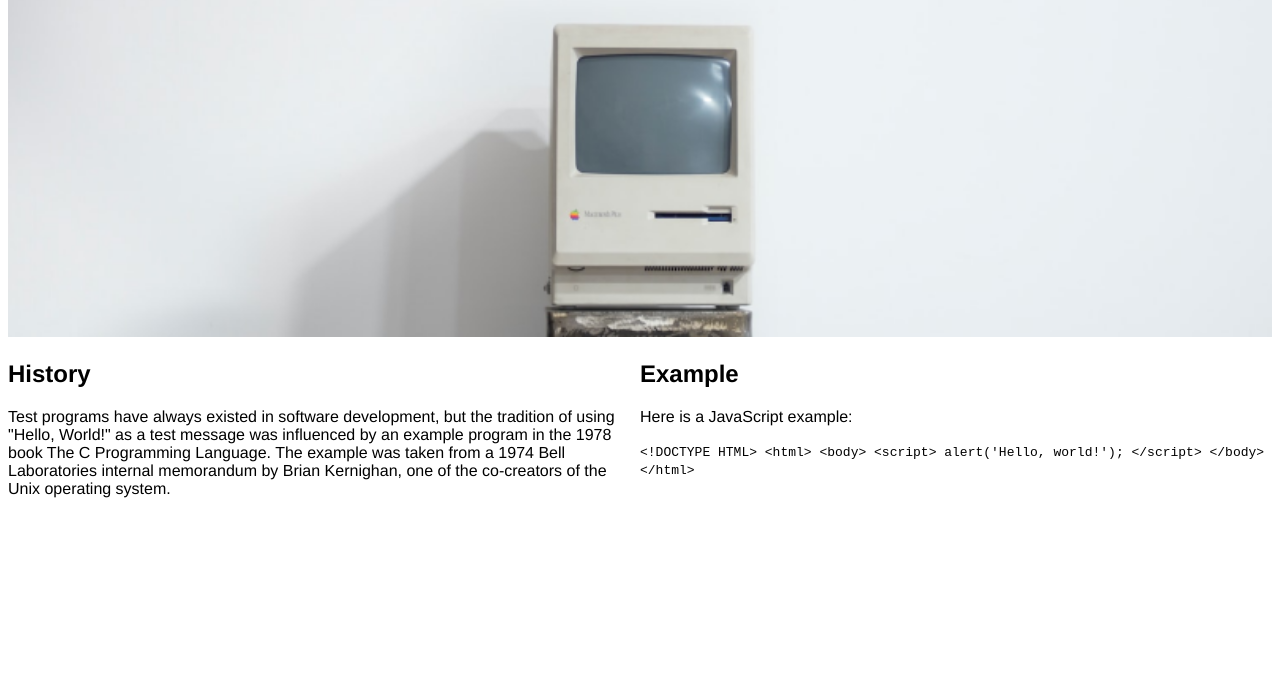
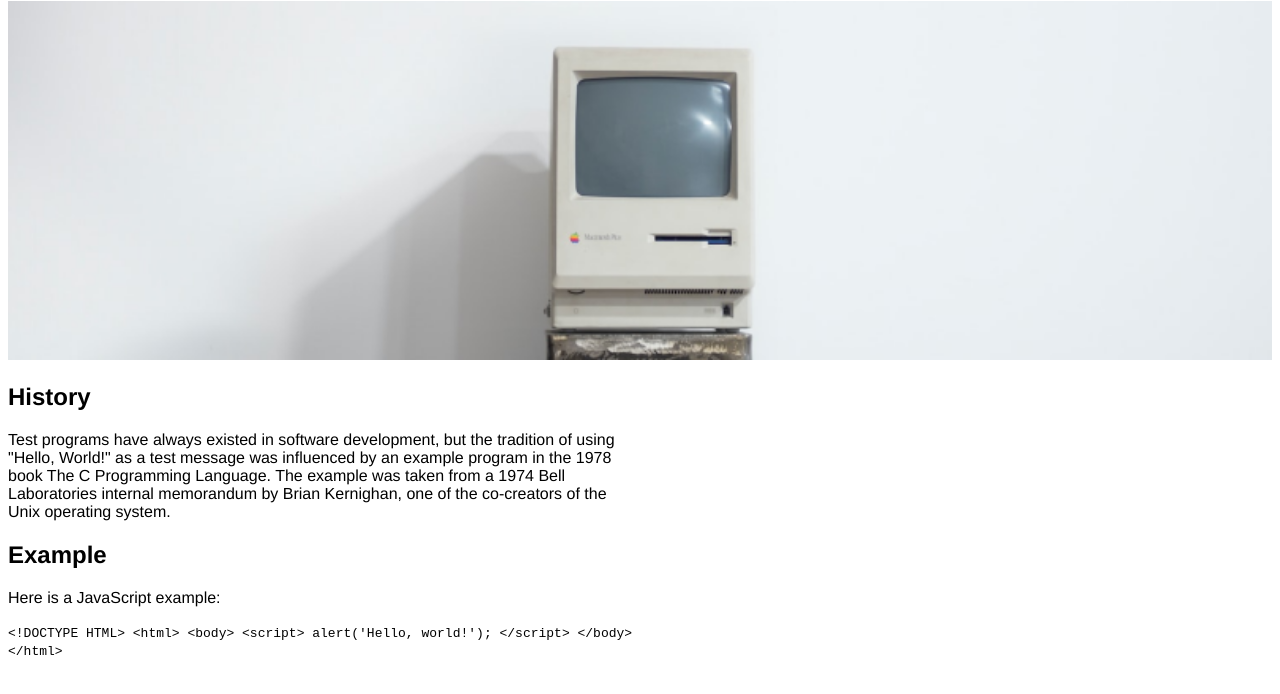
Before and after one commit to wikihut1/MI349HelloWorld, a website: page index.html in a window 1280 px wide. Shown: the part 102-796 px from the top of the page. Drawn offline with Linux system fonts and the light colour scheme.

Commit message:
added / to css path

```diff
--- a/index.html
+++ b/index.html
@@ -3,13 +3,12 @@
     <head>
         <meta charset="UTF-8">
         <meta name="viewport" content="width=device-width, initial-scale=1.0">
-    <link rel="stylesheet" href="style.css"/>
+        <link rel="stylesheet" href="/style.css"/>
     </head>
     <body>
         <h1>HelloWorld</h1>
         <img src="images/computer.png" alt="Vintage Mac">
-    <div style="display: inline-flex;">
-        <section style="width: 50%;">
+        <section>
             <h2>History</h2>
             <p>Test programs have always existed in software development, but the tradition of using "Hello, World!" as a test message was influenced by an example program in the 1978 book The C Programming Language. The example was taken from a 1974 Bell Laboratories internal memorandum by Brian Kernighan, one of the co-creators of the Unix operating system.</p>
         </section>
@@ -27,7 +26,6 @@
                 &lt;/html&gt;
             </code>
         </section>
-    </div>
         <!-- <script src="index.js"></script> -->
     </body>
 </html>
--- a/style.css
+++ b/style.css
@@ -1,10 +1,13 @@
 body {
     background: #fff;
     font-family: Helvetica, sans-serif;
+    border-top: 15px solid #424242;
 }
+
 img {
     width: 100%;
 }
+
 section {
     width: 50%;
 }
```
Lines whose indentation alone changed are shown as unchanged.
